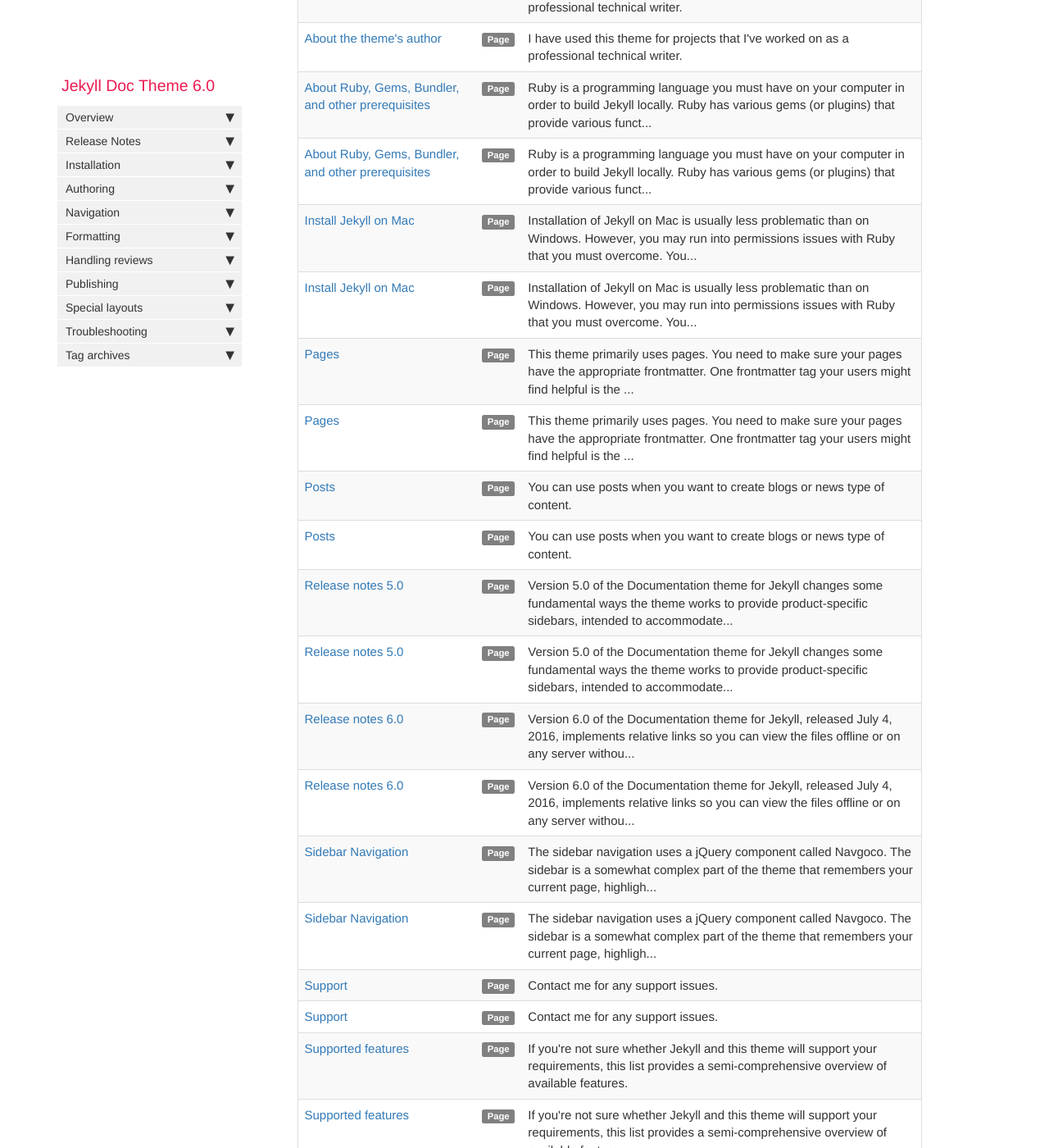
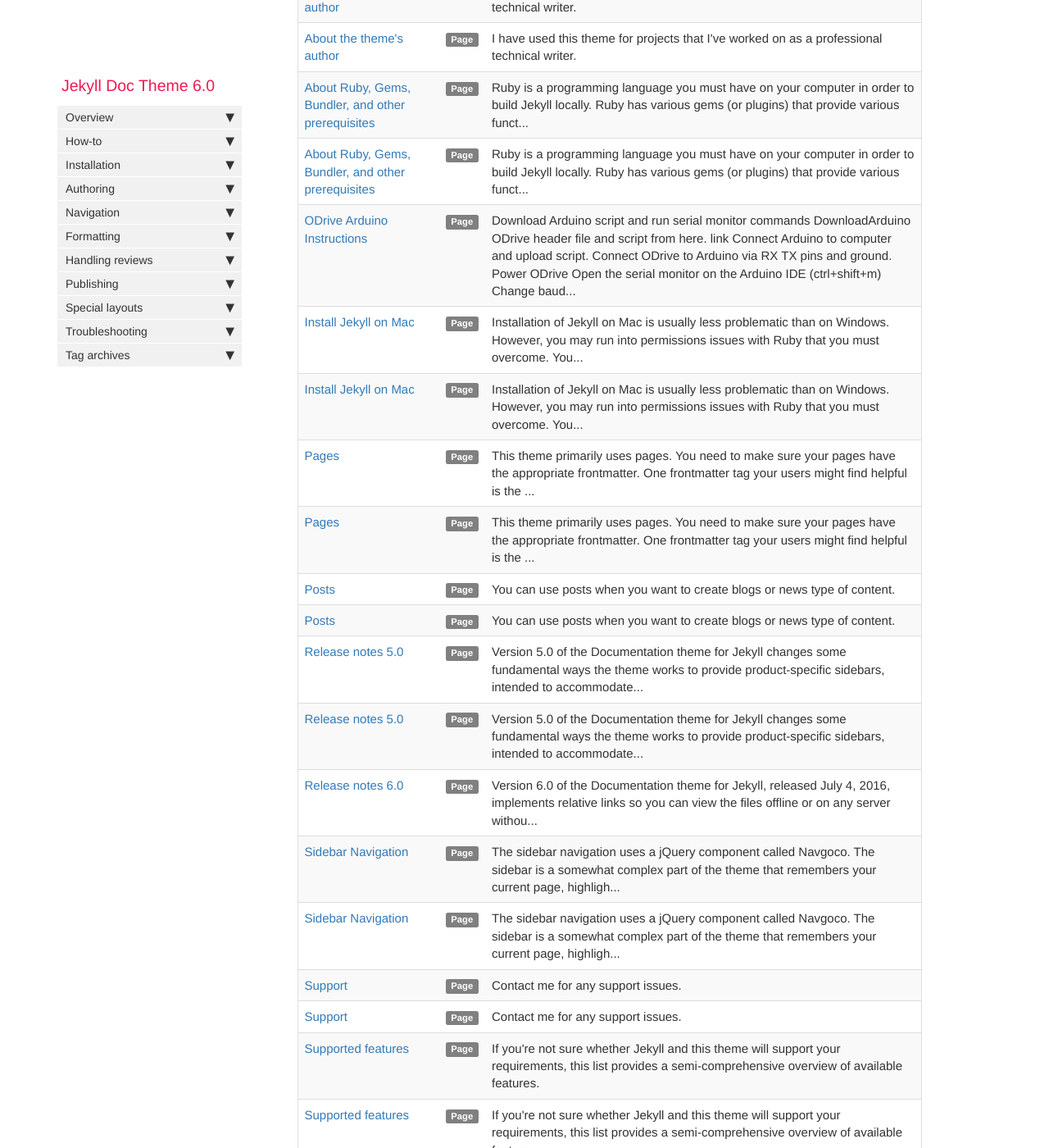
Before and after one commit to ramlab-robotics/ramlab, a Jekyll site: the page built from pages/tags/tag_getting_started.md, in a window 1280 px wide and 1400 px high, scrolled down 460 px. Shown: the whole window at 82% size. Built offline with Jekyll 4.4.1, drawn with Linux system fonts in a browser that asks for light colours; comment, search, counter and statistics services are not loaded.

Commit message:
Added Howto page

```diff
--- a/_data/sidebars/mydoc_sidebar.yml
+++ b/_data/sidebars/mydoc_sidebar.yml
@@ -44,12 +44,12 @@ entries:
       url: /mydoc_support.html
       output: web, pdf
 
-  - title: Release Notes
+  - title: How-to
     output: web, pdf
     folderitems:
 
-    - title: 6.0 Release notes
-      url: /mydoc_release_notes_60.html
+    - title: Arduino ODrive Instructions
+      url: /arduino_odrive_instructions.html
       output: web, pdf
 
     - title: 5.0 Release notes
--- /dev/null
+++ b/pages/mydoc/mydoc_howto_arduino_odrive.md
@@ -0,0 +1,22 @@
+---
+title: ODrive Arduino Instructions
+tags: [getting_started]
+keywords:
+last_updated: September 24, 2020
+summary:
+sidebar: mydoc_sidebar
+permalink: arduino_odrive_instructions.html
+folder: mydoc
+---
+
+## Download Arduino script and run serial monitor commands
+
+1. DownloadArduino ODrive header file and script from here. [link](https://github.com/shinerboy/ODrive-Arduino/tree/master/ODriveArduinoTest02)
+2. Connect Arduino to computer and upload script.
+3. Connect ODrive to Arduino via RX TX pins and ground.
+4. Power ODrive
+5. Open the serial monitor on the Arduino IDE (ctrl+shift+m)
+6. Change baud rate on the serial monitor to 115200
+7. Type the number "0" or "1" to begin motor calibration of motors 0 or 1.
+8. Once Calibration is complete the motor is ready to be used in closed-loop control.
+    * Serial commands are, "s": start sinosoidal motion, "t" stop motion, "u" set speed, "a" set amplitude
--- a/pages/mydoc/mydoc_release_notes_60.md
+++ /dev/null
@@ -1,40 +0,0 @@
----
-title: Release notes 6.0
-tags: [getting_started]
-keywords: release notes, announcements, what's new, new features
-last_updated: July 16, 2016
-summary: "Version 6.0 of the Documentation theme for Jekyll, released July 4, 2016, implements relative links so you can view the files offline or on any server without configuring urls and baseurls. Additionally, you can store pages in subdirectories. Templates for alerts and images are available."
-sidebar: mydoc_sidebar
-permalink: mydoc_release_notes_60.html
-folder: mydoc
----
-
-## Relative links
-
-You can now view the site offline rather than solely through the Jekyll preview server or deployed on a web server. The linking approach in both the sidebar and with inline links uses relative linking throughout.
-
-## Subfolders for pages
-
-You can creates folders and subfolders for your pages, similar to how you can store posts in folders and subfolders. When Jekyll builds the site, all pages get pushed into the root directory as single html files (rather than being pushed inside folders, or remaining in subfolders). See [Pages][mydoc_pages] for more details.
-
-## Alerts templates
-
-You can use include templates for notes, tips, and warnings. These include templates make it easier to insert notes. If you make an error, you're immediately made aware since the site won't build. See [Alerts][mydoc_alerts] for more details.
-
-## Image templates
-
-Similar to alerts, images also have include templates. You can insert both regular images and inline images, such as images that are a button or icon. See [Images][mydoc_images] for more details.
-
-## Automated links using Markdown formatting
-
-Instead of using YAML references to handle links, I've switched to a Markdown reference style approach. A links.html file iterates through the sidebar files and formats the content in the Markdown reference. You then just use Markdown syntax for the links. See [Links][mydoc_hyperlinks] for more details.
-
-## Workflow maps
-
-If you want to display a workflow map for a process, you can do so by adding some properties in your frontmatter. The workflow map helps guide users through a process. Both simple and complex workflow maps are available. For more details, see [Workflow maps][mydoc_workflow_maps].
-
-## Upgrading
-
-If you want to upgrade from an earlier version of the theme, I recommend that you download the new theme and copy of your Markdown files into the new theme. You'll then need to make adjustments to your page frontmatter, to the sidebar table of contents, links, image references, and alert references. In short, there's no easy upgrade path. But all of this won't take too long if you don't have mountains of content.
-
-{% include links.html %}
```
